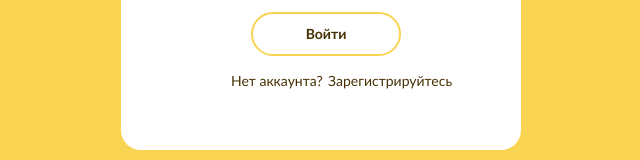
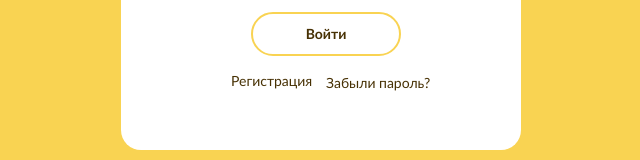
Before and after one commit to BossNumber1/hihell, a React (Create React App) app: page / in a window 1280 px wide. Shown: the part 450-610 px from the top of the page, without its empty margins (319-959 px from the left). Built offline with nearby package versions, Linux system fonts and the light colour scheme; the HTML template or start-up script is replaced by a standard one.

Commit message:
добавил очистку форм при переходе с одной на другую, а также поля вывода сообщений, к тому же убрал лишний текст из форм

```diff
--- a/src/components/form.js
+++ b/src/components/form.js
@@ -27,6 +27,12 @@ class Form extends React.Component {
 
         upStyle.animationName = "hideSignIn";
         upStyle.transform = "translate(-50%,-50%) rotateY(0deg)";
+
+        let formo1 = document.getElementById("messForm");
+        formo1.reset();
+
+        let all_messages1 = document.getElementById("all_messages");
+        all_messages1.innerHTML = "";
       }
   }
 
@@ -44,6 +50,12 @@ class Form extends React.Component {
       style.transform = "translate(-50%,-50%) rotateY(0deg)";
       upStyle.animationName = "showSignIn";
       upStyle.transform = "translate(-50%,-50%) rotateY(180deg)";
+
+      let formo2 = document.getElementById("messForm");
+      formo2.reset();
+
+      let all_messages2 = document.getElementById("all_messages");
+      all_messages2.innerHTML = "";
     }
   }
 
@@ -58,30 +70,28 @@ class Form extends React.Component {
                             <input type="password" name="password" placeholder="Введите ваш пароль" />
                                 <button id="signInBtn">Войти</button>
 
+                        <div id="signUpMsg">
+                            <a href="#" id="flipToSignUp" onClick={(evt) => this.output(1)}>
+                                Регистрация
+                            </a>
+                        </div>
+
                         <div id="frt">
                             <a href="#">Забыли пароль?</a>
-                        </div>
-
-                        <div id="signUpMsg">
-                            Нет аккаунта? &#8201;
-                            <a href="#" id="flipToSignUp" onClick={(evt) => this.output(1)}>
-                                Зарегистрируйтесь
-                            </a>
                         </div>
 
                     </div>
 
                     <div id="signUpForm">
                         <label>Регистрация</label>
-                            <input type="text" name="loginReg" placeholder="Придумайте логин" />
+                            <input type="text" name="loginReg" id="loginReg" placeholder="Придумайте логин" />
                             <input type="password" name="passwordReg" placeholder="Теперь пароль" />
                             <input type="password" name="rePasswordReg" placeholder="Повторите пароль" />
                                 <button id="signUpBtn">Начать!</button>
 
                         <div id="signInMsg">
-                            Есть аккаунт? &#8201;
                             <a href="#" id="flipToSignIn" onClick={(evt2) => this.output2(2)}>
-                                Войдите
+                                Войти
                             </a>
                         </div>
                     </div>
```
